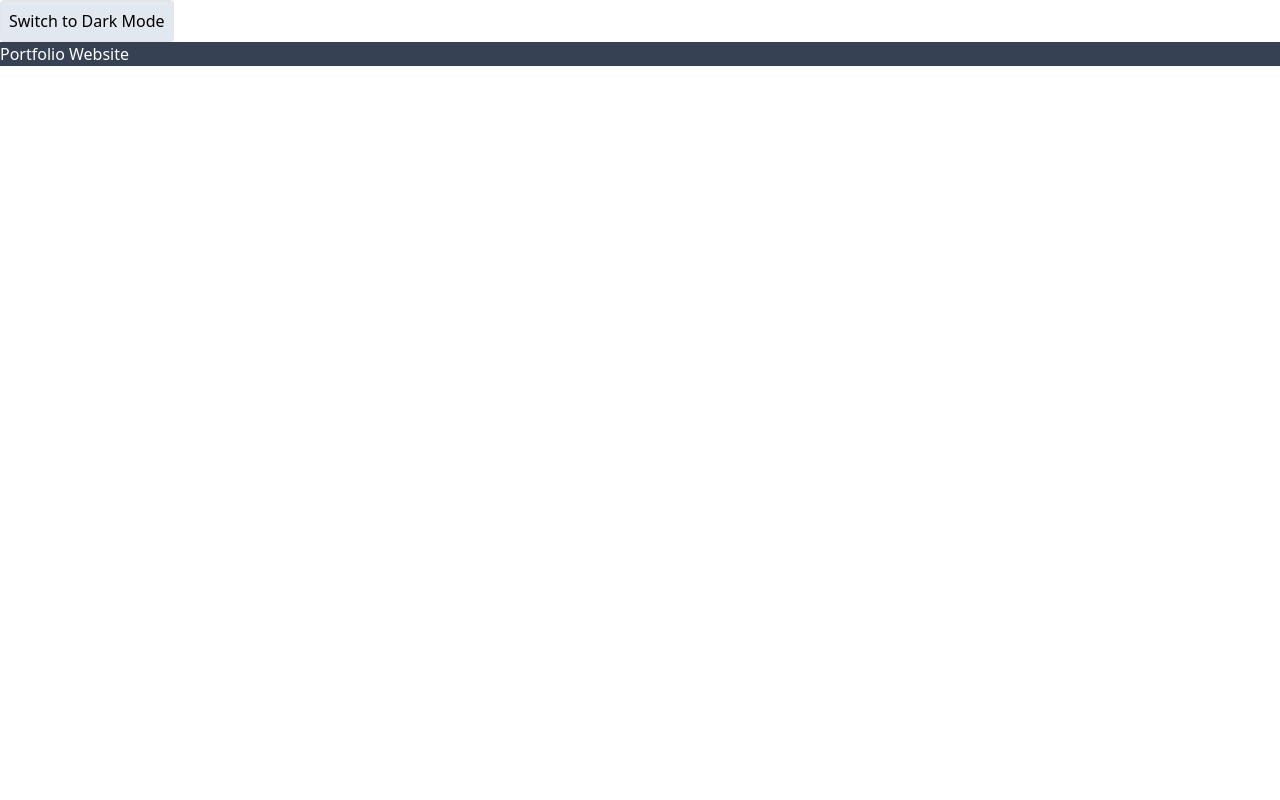
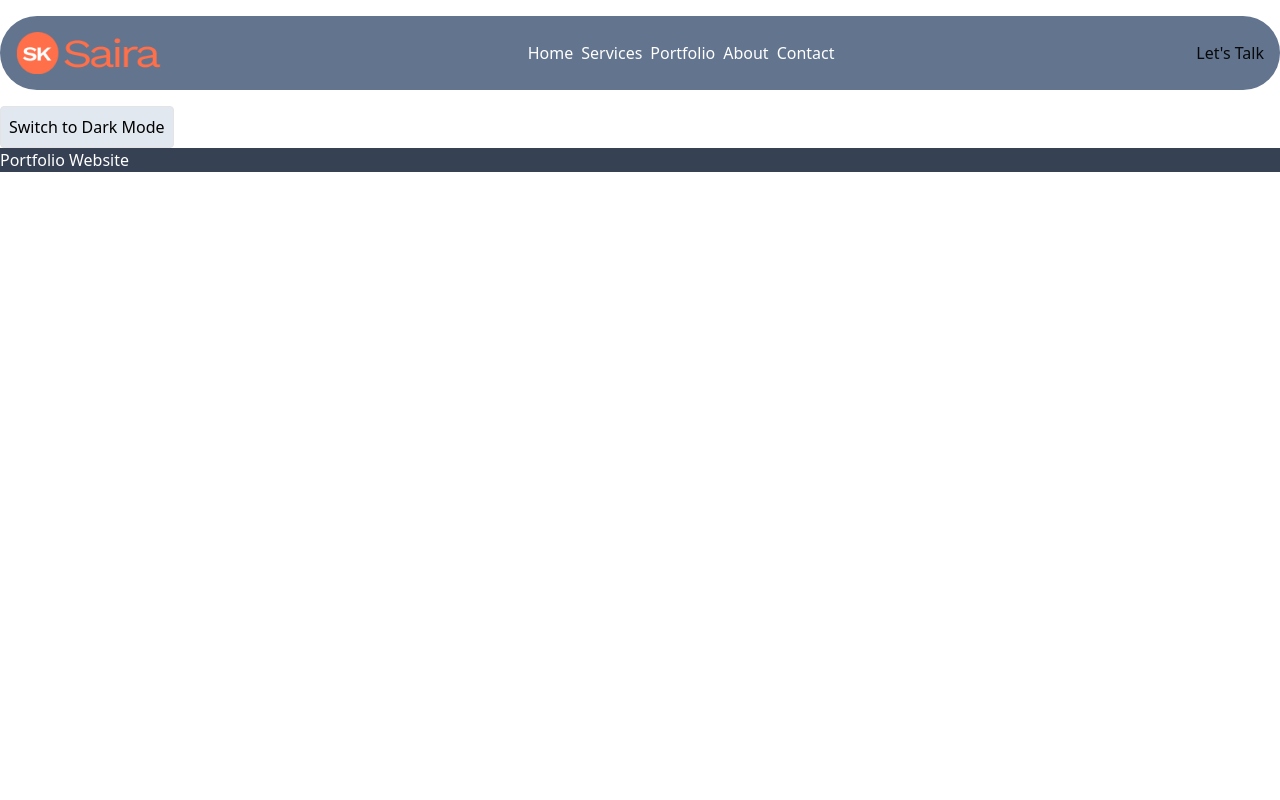
Before and after one commit to hamidrazadev/portfolio-website, a Next.js app: page / in a window 1280 px wide. Shown: the top 800 px of the page. Built offline with nearby package versions, Linux system fonts and the light colour scheme.

Commit message:
Refactor layout structure and reintroduce ThemeToggle component; add Navbar and Footer components

```diff
--- a/app/globals.css
+++ b/app/globals.css
@@ -86,5 +86,5 @@
 }
 
 * {
-  @apply transition-all
+  @apply transition-all scroll-smooth;
 }
--- a/app/layout.js
+++ b/app/layout.js
@@ -1,7 +1,9 @@
 import { Geist, Geist_Mono } from "next/font/google";
 import "./globals.css";
 import { Providers as ThemeProviderUtil } from "@/utils/ThemeProviderUtil";
-import ThemeToggle from "@/components/ThemeToggle";
+import ThemeToggle from "@/components/layout/ThemeToggle";
+import Navbar from "@/components/layout/Navbar";
+import Footer from "@/components/layout/Footer";
 
 const geistSans = Geist({
   variable: "--font-geist-sans",
@@ -25,8 +27,16 @@ export default function RootLayout({ children }) {
         <body
           className={`${geistSans.variable} ${geistMono.variable} antialiased`}
         >
+          <nav className="flex flex-col items-center sticky top-0 z-50 w-full my-4">
+            <Navbar />
+          </nav>
           <ThemeToggle />
-          {children}
+          <main className="min-h-screen">
+            {children}
+          </main>
+          <footer>
+            <Footer />
+          </footer>
         </body>
       </ThemeProviderUtil>
     </html>
--- /dev/null
+++ b/components/layout/Footer.jsx
@@ -0,0 +1,7 @@
+import React from 'react'
+
+export default function Footer() {
+    return (
+        <div>Footer</div>
+    )
+}
--- /dev/null
+++ b/components/layout/Navbar.jsx
@@ -0,0 +1,48 @@
+import Image from 'next/image'
+import Link from 'next/link'
+import React from 'react'
+
+const NavUrls = [
+    {
+        text: 'Home',
+        href: '/'
+    },
+    {
+        text: 'Services',
+        href: '#services'
+    },
+    {
+        text: 'Portfolio',
+        href: '#portfolio'
+    },
+    {
+        text: 'About',
+        href: '#about'
+    },
+    {
+        text: 'Contact',
+        href: '#contact'
+    }
+]
+
+export default function Navbar() {
+    return (
+        <div className="container mx-auto rounded-full bg-slate-500 p-4 flex items-center justify-between">
+            <Link href={'#top'} className="items-center justify-center">
+                <Image src={'/assets/logo.png'} width={150} height={150} />
+            </Link>
+            <div className="items-center gap-2 lg:flex hidden">
+                {
+                    NavUrls?.map((NavUrl, index) => {
+                        return (
+                            <Link href={NavUrl?.href} key={index} className="text-white hover:text-slate-400">{NavUrl?.text}</Link>
+                        )
+                    })
+                }
+            </div>
+            <Link href={'#contact'} className="flex items-center gap-2">
+                <p>Let's Talk</p>
+            </Link>
+        </div>
+    )
+}
```
Also changed, not shown: components/layout/ThemeToggle.jsx (renamed from components/ThemeToggle.jsx), public/assets/HeroTextUpper.png (added), public/assets/logo.png (added).
